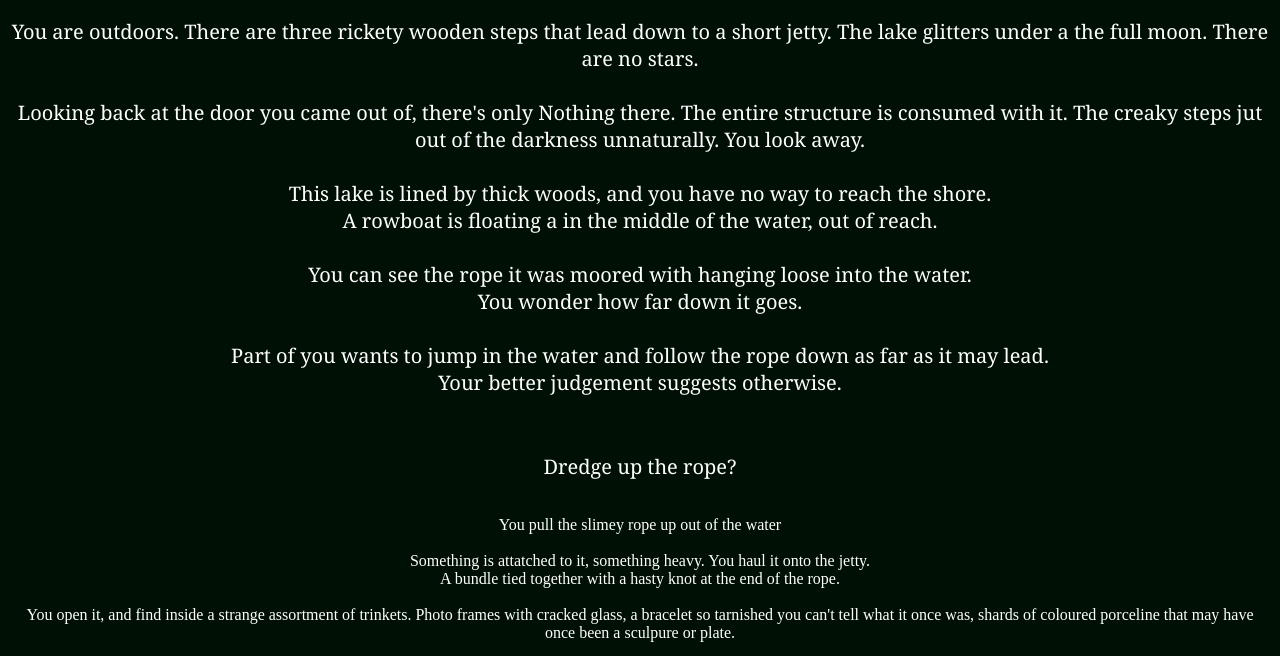
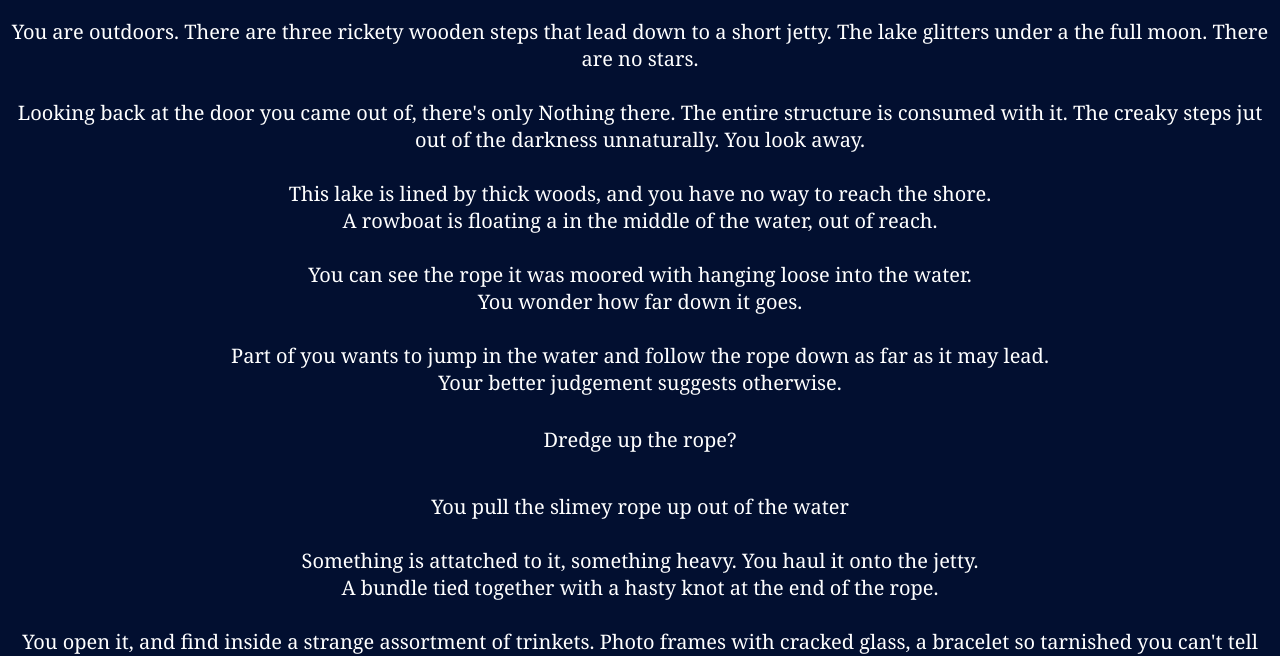
Before and after one commit to wren-nest/withering, a plain HTML site: page green.html in a window 1280 px wide. Both pictures are taken after a click on the element "Dredge up the rope?". Shown: the part 144-800 px from the top of the page. Drawn offline with Linux system fonts and the light colour scheme.

Commit message:
update13

```diff
--- a/green.html
+++ b/green.html
@@ -3,7 +3,7 @@
 <head>
     <title>Depth</title>
     <link rel="shortcut icon" type="image/x-icon" href="images/favicon.ico">
-    <body style="background-color:#001005;">
+    <body style="background-color:#020f30;">
 </head>
 
 <style>
@@ -11,7 +11,7 @@
   font-size: 16px;
   padding: 10px;
   text-align: center;
-  background-color: #001005;
+  background-color: #020f30;
   color: white;
   margin: auto;
 }
@@ -54,12 +54,12 @@
         You wonder how far down it goes.<br><br>
 
         Part of you wants to jump in the water and follow the rope down as far as it may lead.<br>
-        Your better judgement suggests otherwise.<br><br>
+        Your better judgement suggests otherwise.</p>
 
         <p class="flip" onclick="myFunction()" style="font-size: 20px; color:#ffffff; font-family: Georgia; text-align: center;">
             Dredge up the rope?</p>
 
-        <div id="panel">
+        <div id="panel" style="font-size: 20px; color:#ffffff; font-family: Georgia; text-align: center;">
         <p>You pull the slimey rope up out of the water<br><br>
 
             Something is attatched to it, something heavy. You haul it onto the jetty.<br>
@@ -79,7 +79,7 @@
         }
     </script>
 
-        You think to glance back at the house, and see that it isn't hidden by the Nothing,
+        <p style="font-size: 20px; color:#ffffff; font-family: Georgia; text-align: center;">You think to glance back at the house, and see that it isn't hidden by the Nothing,
         rather it is just sitting in natural shadow. You head back toward it but something is different.<br><br>
 
         The stairs are new, and the door looks different to the way you came in before.<br>
@@ -89,7 +89,7 @@
 
         With a firm tug, the door opens to a hallway.<br>
         This definetly isn't the way you came before.
-    </p>
+        </p>
 </body>
 
 <nav>
```
